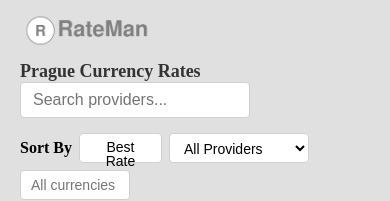
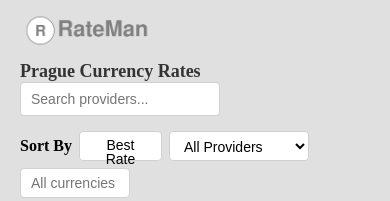
Before and after one commit to Rakhmanidze/RateMan-web, a plain HTML site: page index.html in a window 390 px wide. Shown: the top 201 px of the page. Drawn offline with Linux system fonts and the light colour scheme; no server answers.

Commit message:
Add more css for @media.

```diff
--- a/css/styles.css
+++ b/css/styles.css
@@ -274,6 +274,12 @@ footer a:hover {
 }
 
 @media (max-width: 530px) {
+  .search-and-filter input {
+    width: 200px;
+    height: 34px;
+    padding: 6px 10px;
+    font-size: 0.875rem;
+  }
   .sort-btn {
     width: 83px;
     height: 30px;
```
